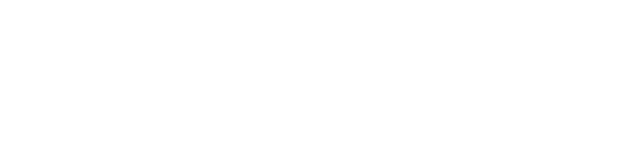
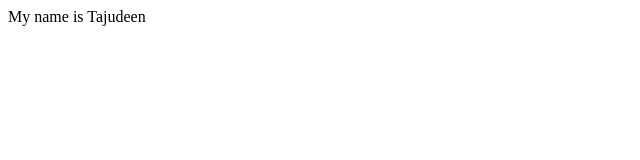
Before and after one commit to DEENISMYNAME/Frontend-project, a plain HTML site: page about.html in a window 1280 px wide. Shown: the whole page, without its empty margins (0-640 px from the left). Drawn offline with Linux system fonts and the light colour scheme.

```diff
--- a/about.html
+++ b/about.html
@@ -6,6 +6,6 @@
     <title>Document</title>
 </head>
 <body>
-
+    My name is Tajudeen
 </body>
 </html>
```
